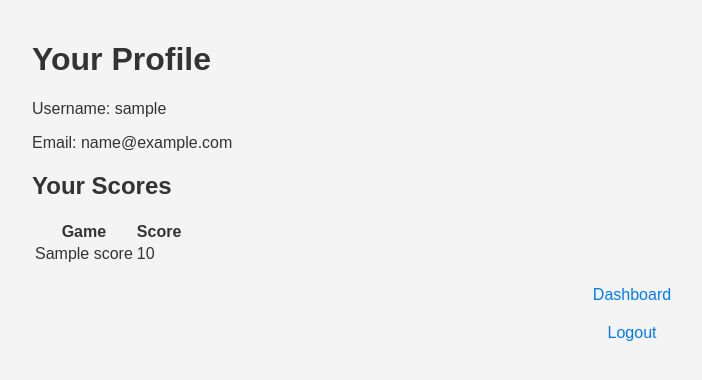
After one commit to bossyobro/game_portal, a PHP site: page /profile.php in a window 1280 px wide. The commit adds this page. Shown: the top 380 px of the page, without its empty margins (8-710 px from the left). Run offline with PHP 8.4, Linux system fonts and the light colour scheme; the visitor is signed in with stand-in values (Sample User, id 1); tables that the repository leaves empty or names only in its code hold one stand-in row (values such as "Sample post").

Commit message:
Fleshed out the website some more

```diff
--- /dev/null
+++ b/profile.php
@@ -0,0 +1,54 @@
+<?php
+session_start();
+if (!isset($_SESSION['user_id'])) {
+    header("Location: login.php");
+    exit;
+}
+
+// Fetch user data from the database
+require 'db.php';
+$conn = getDbConnection();
+$stmt = $conn->prepare("SELECT * FROM users WHERE id = ?");
+$stmt->execute([$_SESSION['user_id']]);
+$user = $stmt->fetch(PDO::FETCH_ASSOC);
+?>
+
+<!DOCTYPE html>
+<html lang="en">
+<head>
+    <meta charset="UTF-8">
+    <meta name="viewport" content="width=device-width, initial-scale=1.0">
+    <title>Your Profile</title>
+    <link rel="stylesheet" href="static/style.css">
+</head>
+<body>
+    <div class="container">
+        <h1>Your Profile</h1>
+        <p>Username: <?php echo htmlspecialchars($user['username']); ?></p>
+        <p>Email: <?php echo htmlspecialchars($user['email']); ?></p>
+
+        <h2>Your Scores</h2>
+        <table>
+            <tr>
+                <th>Game</th>
+                <th>Score</th>
+            </tr>
+            <?php
+            // Fetch user scores
+            $stmt = $conn->prepare("SELECT game_name, score FROM scores JOIN games ON scores.game_id = games.id WHERE user_id = ?");
+            $stmt->execute([$_SESSION['user_id']]);
+            while ($score = $stmt->fetch(PDO::FETCH_ASSOC)): ?>
+                <tr>
+                    <td><?php echo htmlspecialchars($score['game_name']); ?></td>
+                    <td><?php echo htmlspecialchars($score['score']); ?></td>
+                </tr>
+            <?php endwhile; ?>
+        </table>
+
+        <nav>
+            <a href="dashboard.php">Dashboard</a>
+            <a href="logout.php">Logout</a>
+        </nav>
+    </div>
+</body>
+</html>
```
Also changed, not shown: dashboard.php (+8 -4 lines), index.php (+10 -5 lines).
